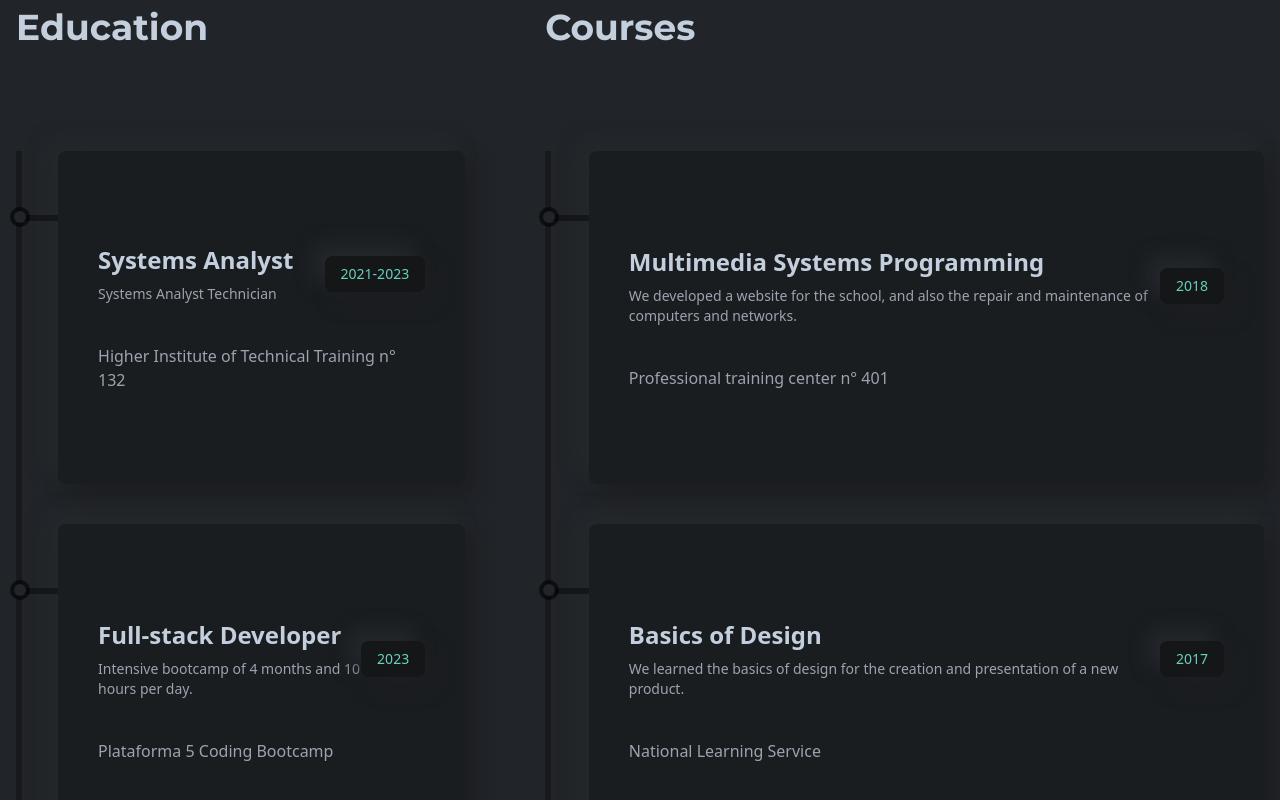
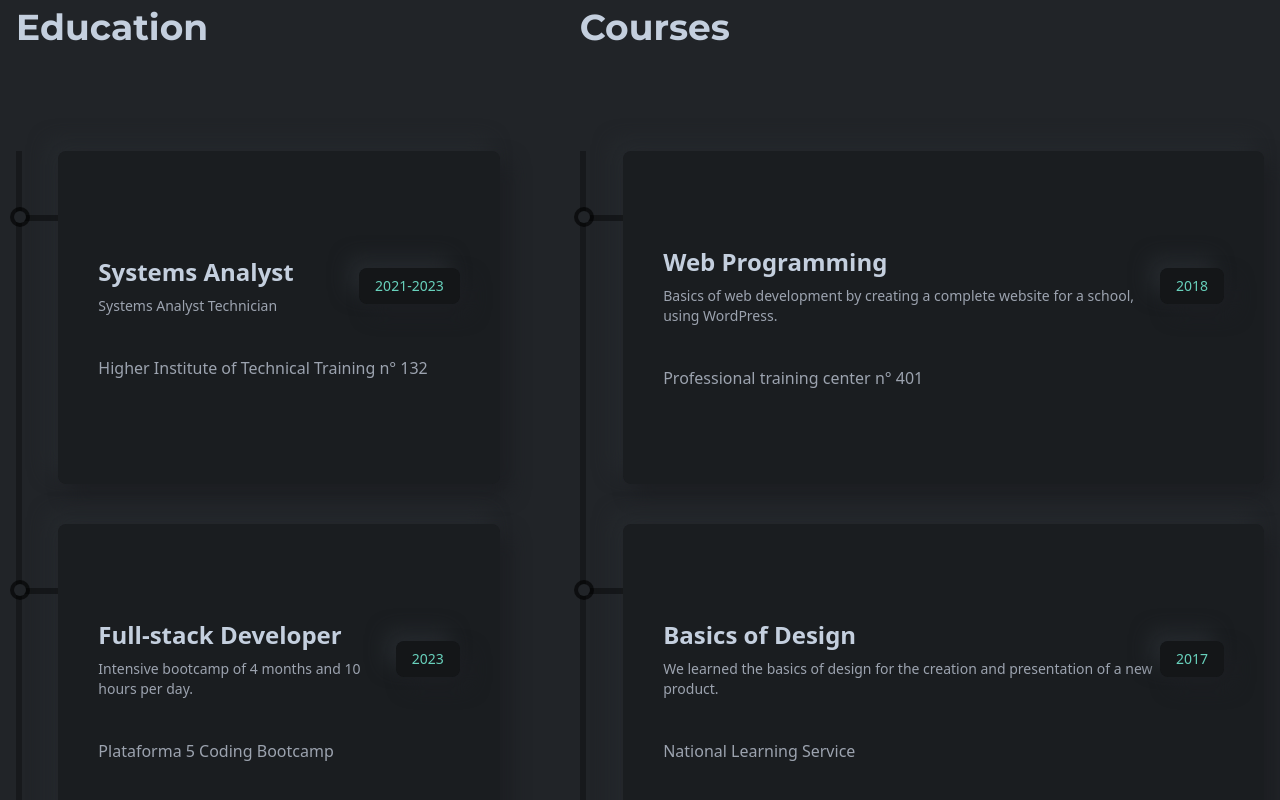
Before and after one commit to alba-97/portfolio, a React (Create React App) app: page / in a window 1280 px wide. Shown: the part 2299-3099 px from the top of the page. Built offline with nearby package versions, Linux system fonts and the light colour scheme.

Commit message:
Change text

```diff
--- a/src/i18n.js
+++ b/src/i18n.js
@@ -52,9 +52,9 @@ i18n
           tecnicatura: "Systems Analyst Technician",
           isft: "Higher Institute of Technical Training n° 132",
           bootcamp: "Intensive bootcamp of 4 months and 10 hours per day.",
-          sistemas_multimediales: "Multimedia Systems Programming",
+          sistemas_multimediales: "Web Programming",
           sistemas_multimediales_desc:
-            "We developed a website for the school, and also the repair and maintenance of computers and networks.",
+            "Basics of web development by creating a complete website for a school, using WordPress.",
           cfp: "Professional training center n° 401",
           design: "Basics of Design",
           design_desc:
@@ -121,9 +121,9 @@ i18n
           tecnicatura: "Tecnicatura en Análisis de Sistemas.",
           isft: "Instituto Superior de Formación Técnica n° 132",
           bootcamp: "Bootcamp intensivo de 4 meses y 10 horas por día.",
-          sistemas_multimediales: "Programación de Sistemas Multimediales",
+          sistemas_multimediales: "Programación Web",
           sistemas_multimediales_desc:
-            "Desarrollamos un sitio web para la escuela, e hicimos reparación y mantenimiento de redes y computadoras.",
+            "Conceptos básicos de desarrollo web mediante la creación de un sitio web completo para una escuela utilizando WordPress.",
           cfp: "Centro de Formación Profesional n° 401",
 
           design: "Fundamentos del Diseño",
```
